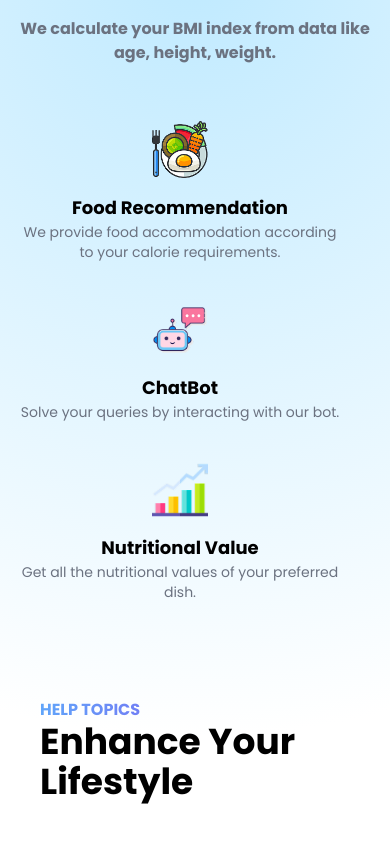
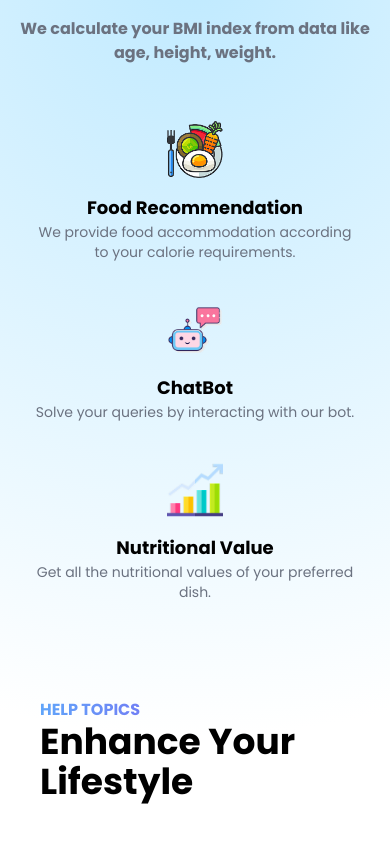
Before and after one commit to EesaraMegasooriya/MediSync, a React (Vite) app in the folder Frontend/: page / in a window 390 px wide. Shown: the part 907-1749 px from the top of the page. Built offline with nearby package versions, Linux system fonts and the light colour scheme.

Commit message:
Home Updated

```diff
--- a/Frontend/src/components/Home/HomeMid.jsx
+++ b/Frontend/src/components/Home/HomeMid.jsx
@@ -22,9 +22,9 @@ function HomeMid() {
 
 
         {/* Features Section */}
-        <div className="grid grid-cols-1 sm:grid-cols-2 lg:grid-cols-3 gap-10 w-full max-w-5xl">
+<div className="grid grid-cols-1 sm:grid-cols-2 lg:grid-cols-3 gap-10 w-full max-w-5xl mx-auto text-center">
   {/* Food Recommendation */}
-          <div className="w-full max-w-xs text-center flex flex-col items-center">
+  <div className="w-full max-w-xs flex flex-col items-center mx-auto">
     <img src={Food} className="w-14 pb-4" alt="Food Recommendation" />
     <div className="font-bold text-lg">Food Recommendation</div>
     <div className="text-gray-500 text-sm">
@@ -33,7 +33,7 @@ function HomeMid() {
   </div>
 
   {/* ChatBot */}
-          <div className="w-full max-w-xs text-center flex flex-col items-center">
+  <div className="w-full max-w-xs flex flex-col items-center mx-auto">
     <img src={Chat} className="w-14 pb-4" alt="ChatBot" />
     <div className="font-bold text-lg">ChatBot</div>
     <div className="text-gray-500 text-sm">
@@ -42,7 +42,7 @@ function HomeMid() {
   </div>
 
   {/* Nutritional Value */}
-          <div className="w-full max-w-xs text-center flex flex-col items-center">
+  <div className="w-full max-w-xs flex flex-col items-center mx-auto">
     <img src={State} className="w-14 pb-4" alt="Nutritional Value" />
     <div className="font-bold text-lg">Nutritional Value</div>
     <div className="text-gray-500 text-sm">
@@ -50,6 +50,7 @@ function HomeMid() {
     </div>
   </div>
 </div>
+
       </div>
     </div>
   );
```
Lines whose indentation alone changed are shown as unchanged.
